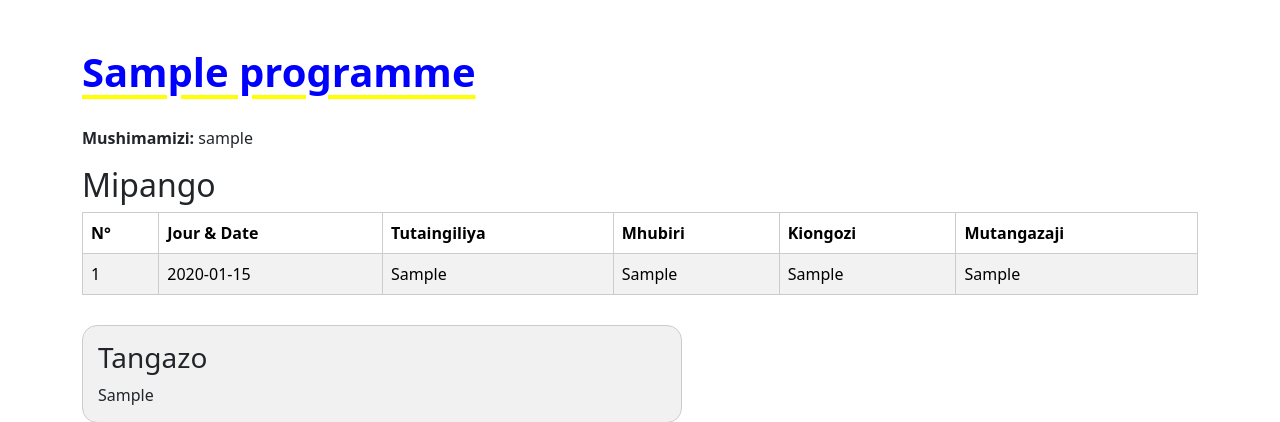
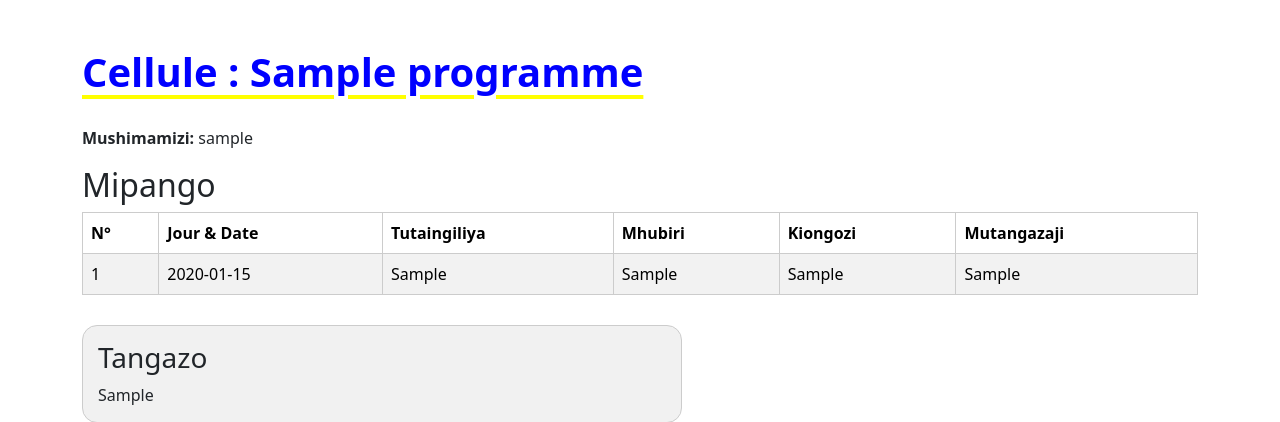
Before and after one commit to Andrebeet1/group, a Django app: page /programme/1/ in a window 1280 px wide. Shown: the part 56-478 px from the top of the page. Run offline with Django 4.2, Linux system fonts and the light colour scheme; tables that the repository leaves empty hold one stand-in row (values such as "Sample post").

Commit message:
Update detail_programme.html

```diff
--- a/programmes/templates/detail_programme.html
+++ b/programmes/templates/detail_programme.html
@@ -41,7 +41,7 @@
     }
 </style>
 
-<h1 class="grand-titre">{{ programme.nom }}</h1>
+<h1 class="grand-titre">Cellule : {{ programme.nom }}</h1>
 <p><strong>Mushimamizi:</strong> {{ programme.sous_admin.username }}</p>
 
 <h2>Mipango</h2>
```
